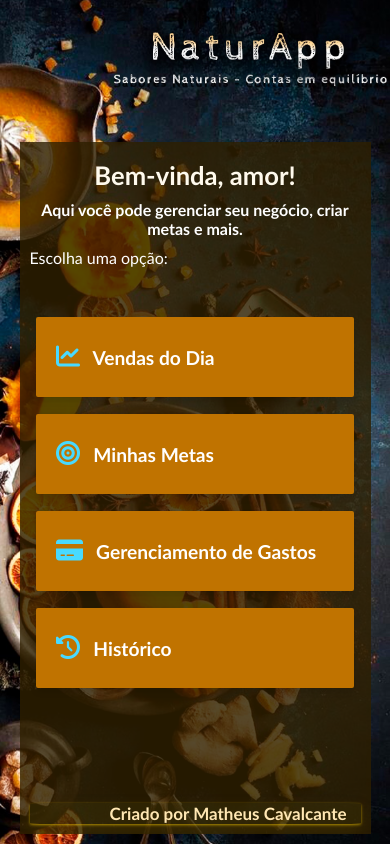
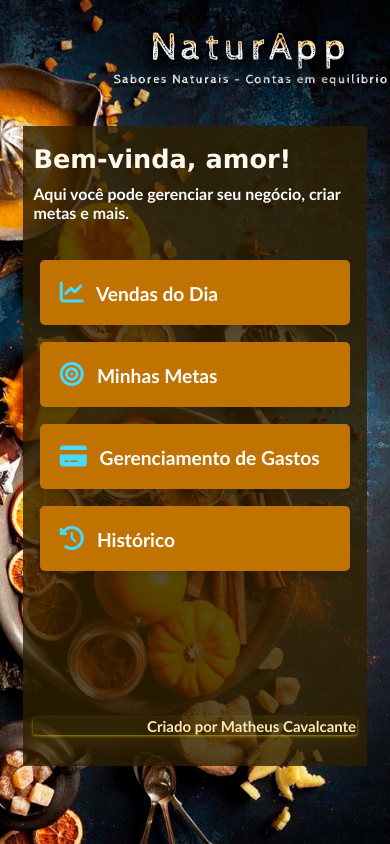
Before and after one commit to JMatheusCavalcante/NaturApp, a React (Create React App) app: page / in a window 390 px wide. Built offline with nearby package versions, Linux system fonts and the light colour scheme.

Commit message:
Correção De Valor de Produto + Responsividade

```diff
--- a/src/App.css
+++ b/src/App.css
@@ -24,8 +24,8 @@ html, body {
   justify-content: center; /* Centraliza verticalmente */
   width: 100%;
   min-height: 100vh; /* Altura mínima de 100% da viewport */
-  padding: 5%;
-  padding-bottom: 50%;
+  padding: 6%;
+  padding-bottom: 30%;
 
 }
 
@@ -46,16 +46,17 @@ body{
 
 .App-header {
   width: 100%;
-
+  height: 640px;
   padding: 10px;
   background-color: #2e1f00ce;
   color: #ffffff;
   text-align: center;
-  margin-top: 35%;
+  margin-top: 30%;
   padding-top: 5%;
   opacity: 0;
   animation: fadeIn 1s forwards; /* Animação de fade-in */
   overflow: hidden;
+  text-align: left;
 }
 
 
@@ -74,7 +75,7 @@ body{
 
 h1 {
   font-size: 1.6em;
-  font-family:'Trebuchet MS', 'Lucida Sans Unicode', 'Lucida Grande', 'Lucida Sans', Arial, sans-serif;
+  font-family:'Lucida Sans', 'Lucida Sans Regular', 'Lucida Grande', 'Lucida Sans Unicode', Geneva, Verdana, sans-serif;
   margin-bottom: 10px;
   color: #fffaed;
 }
@@ -102,7 +103,7 @@ h2 {
 p {
   font-size: 1em;
   font-family:'Gill Sans', 'Gill Sans MT', Calibri, 'Trebuchet MS', sans-serif;
-  text-align: left;
+
   color: #ffffff;
 }
 
@@ -112,8 +113,9 @@ p {
   display: flex;
   flex-direction: column;
   gap: 17px;
-  margin-top: 15%;
+  margin-top: 12%;
   padding: 0 2%; /* Margem lateral para centralizar os botões */
+  text-align: left;
 }
 
 .app-button {
@@ -125,11 +127,11 @@ p {
   gap: 8px; /* Espaçamento entre o ícone e o texto */
   background-color: #c07300;
   border: none;
-  border-radius: 2px;
+  border-radius: 5px;
   cursor: pointer;
   transition: transform 0.2s ease, box-shadow 0.3s ease;
   box-shadow: 0 4px 6px rgba(0, 0, 0, 0.1);
-  height: 80px;
+  height: 65px;
   width: 100%;
   text-decoration: none;
 
@@ -236,13 +238,13 @@ margin-right: 3%;
   margin: 0 auto;
   box-shadow: 0 4px 6px rgba(0, 0, 0, 0.1);
   animation: fadeIn 1s forwards; /* Animação de fade-in */
-  margin-top: 35%;
+  margin-top: 25%;
   padding-bottom: 40%;
-  height: 700px;
+  height: 620px;
 }
 
 .vendas-buttons{
-  margin-top: 40%;
+  margin-top: 15%;
   display: flex;
   flex-direction: column;
   gap: 17px;
@@ -397,8 +399,8 @@ margin-right: 3%;
 /* Rodapé */
 .footer {
   text-align: center;
-  padding-left: 20%;
-  margin-top: 10%;
+  padding-left: 35%;
+  margin-top: 45%;
   position: relative;
 
   width: 100%;
@@ -406,12 +408,12 @@ margin-right: 3%;
 
 .footer-container{
   background-color: #837c1a1a;
-  margin-top: 35%;
+  margin-top: 20%;
   border-radius: 5%;
   box-shadow: 0 1px 3px rgba(255, 208, 0, 0.6), 0 8px 16px rgba(105, 87, 3, 0.3);}
 
 .footer h4 {
-  font-size: 17px;
+  font-size: 15px;
   color: #ffe7b3;
   font-family:'Gill Sans', 'Gill Sans MT', Calibri, 'Trebuchet MS', sans-serif;
 }
--- a/src/components/Historico.js
+++ b/src/components/Historico.js
@@ -12,7 +12,7 @@ const Historico = () => {
       const allSales = await getAllSales();
       const salesWithTotal = allSales.map(sale => ({
         ...sale,
-        total: sale.sanduiches * 5 + sale.caldo * 5 + sale.cafe * 3 // Ajuste os preços conforme necessário
+        total: sale.sanduiches * 5 + sale.caldo * 5 + sale.cafe * 2 // Ajuste os preços conforme necessário
       }));
 
       setSales(salesWithTotal);
@@ -26,7 +26,7 @@ const Historico = () => {
     const updatedSales = await getAllSales();
     const salesWithTotal = updatedSales.map(sale => ({
       ...sale,
-      total: sale.sanduiches * 5 + sale.caldo * 5 + sale.cafe * 3 // Ajuste os preços conforme necessário
+      total: sale.sanduiches * 5 + sale.caldo * 5 + sale.cafe * 2 // Ajuste os preços conforme necessário
     }));
 
     setSales(salesWithTotal);
--- a/src/components/Home.js
+++ b/src/components/Home.js
@@ -7,10 +7,11 @@ const Home = () => (
     <div className="main-container">
       <h1>Bem-vinda, amor!</h1>
       <h2>Aqui você pode gerenciar seu negócio, criar metas e mais.</h2>
-      <p>Escolha uma opção:</p>
+
 
       <div className="button-container">
         <Link to="/vendasdodia">
+
           <button className="app-button">
             <i className="fas fa-chart-line"></i><strong> Vendas do Dia </strong>
           </button>
```
